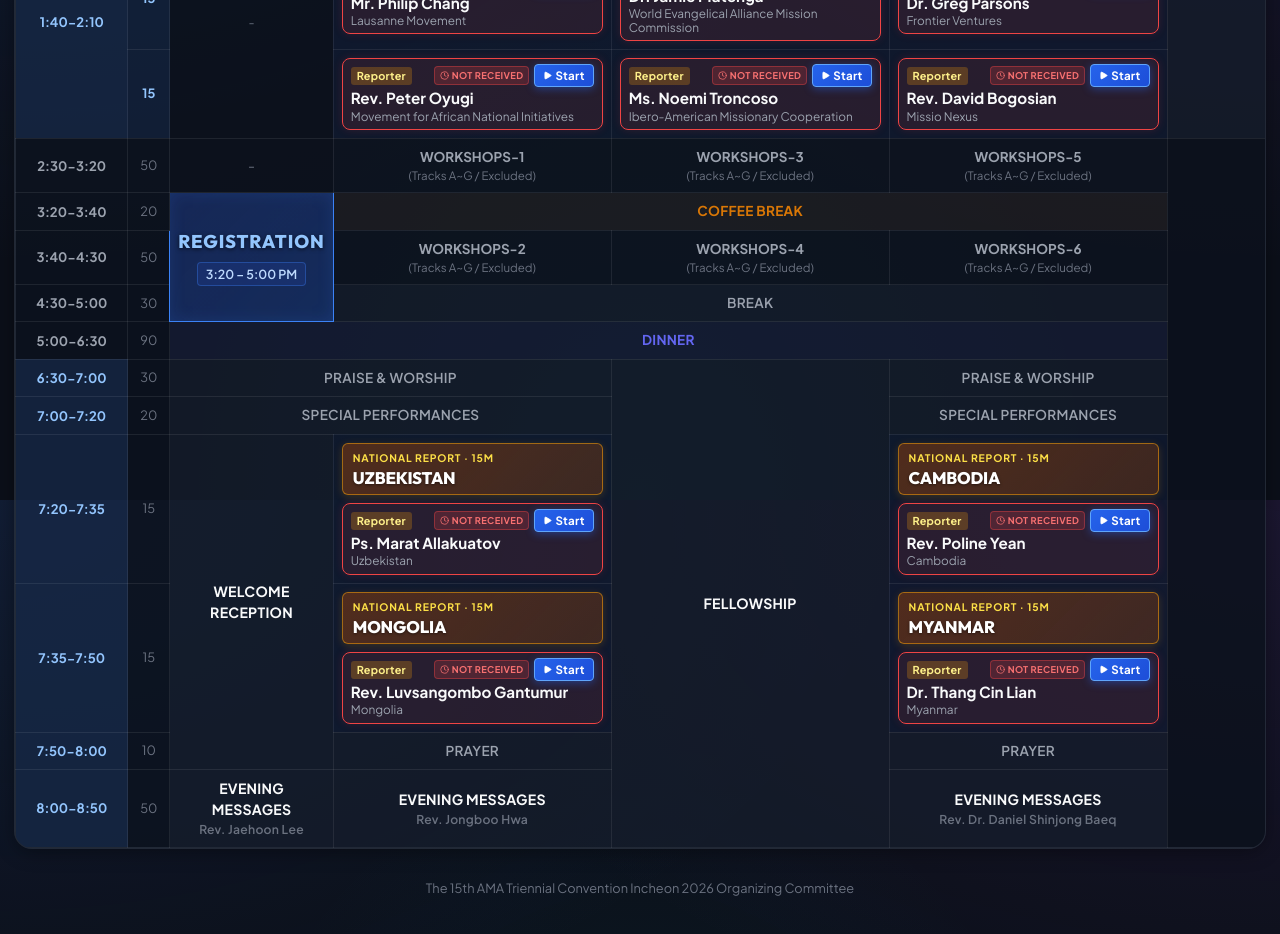
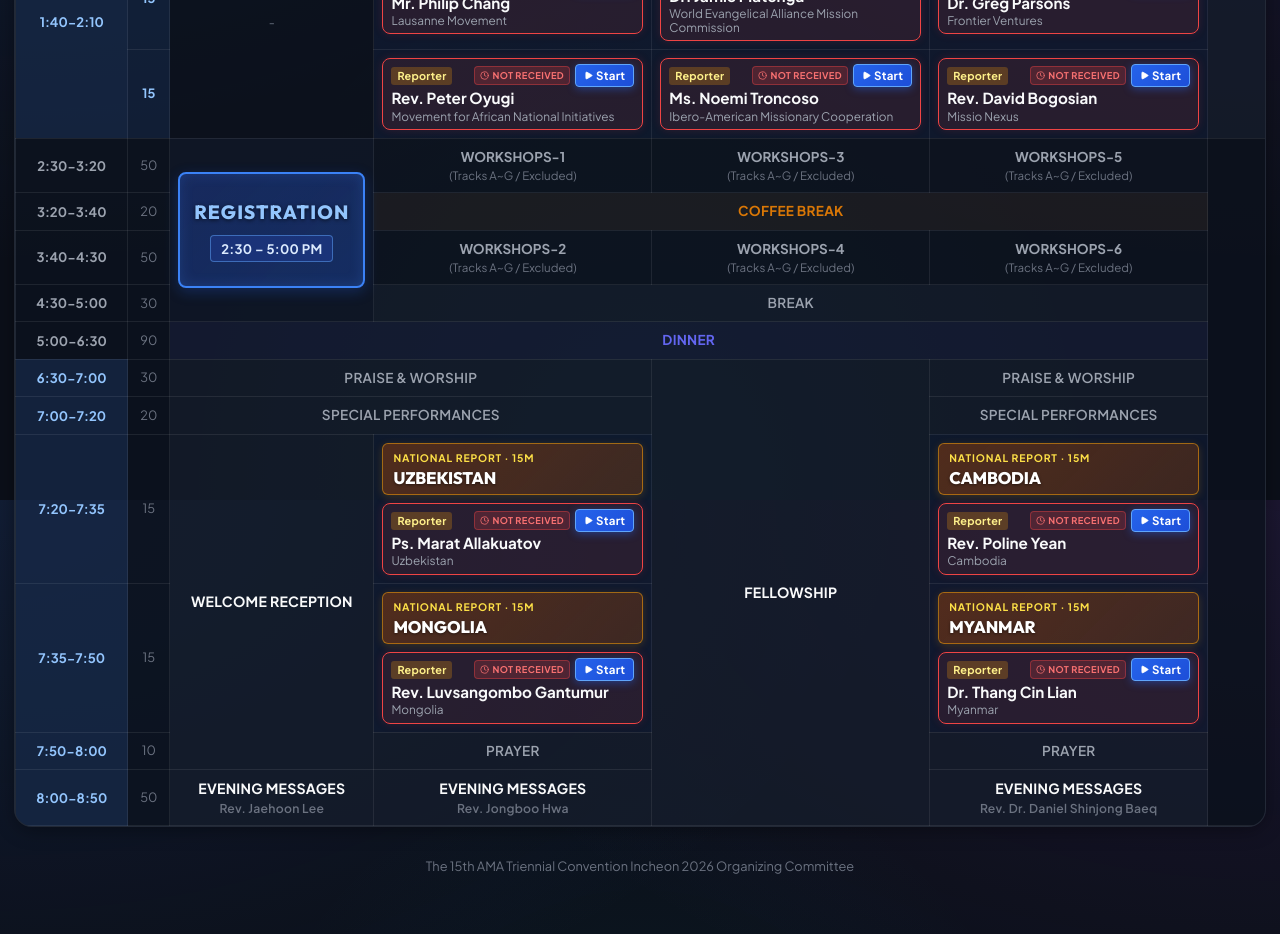
Before and after one commit to songh3ok/ama2026-report-tracker, a React (Vite) app: page / in a window 1280 px wide. Shown: the part 1100-2034 px from the top of the page. Built offline with nearby package versions, Linux system fonts and the light colour scheme.

Commit message:
fix(timetable): expand Registration to span 2:30-5:00 PM with fully enclosed border box

```diff
--- a/src/App.css
+++ b/src/App.css
@@ -789,40 +789,45 @@
 
 /* Day 1 (Mon): Afternoon Registration Block */
 .cell-registration-block {
-  background: linear-gradient(135deg, rgba(30, 58, 138, 0.5) 0%, rgba(37, 99, 235, 0.28) 100%);
-  border: 1.5px solid #3b82f6 !important;
+  background: rgba(15, 23, 42, 0.4);
+  border: 1px solid var(--border-color);
   color: #ffffff;
   text-align: center;
   vertical-align: middle;
-  padding: 16px 10px;
-  box-shadow: inset 0 0 16px rgba(59, 130, 246, 0.15);
+  padding: 10px 8px;
 }
 
-.registration-content {
+.registration-box {
+  background: linear-gradient(135deg, rgba(30, 58, 138, 0.55) 0%, rgba(37, 99, 235, 0.3) 100%);
+  border: 2px solid #3b82f6;
+  border-radius: 8px;
+  padding: 24px 14px;
+  box-shadow: 0 4px 14px rgba(37, 99, 235, 0.25), inset 0 0 14px rgba(59, 130, 246, 0.2);
   display: flex;
   flex-direction: column;
   align-items: center;
   justify-content: center;
-  gap: 6px;
+  gap: 8px;
 }
 
 .registration-main-title {
-  font-size: 1.15rem;
+  font-size: 1.2rem;
   font-weight: 800;
-  letter-spacing: 0.05em;
+  letter-spacing: 0.06em;
   color: #93c5fd;
   text-shadow: 0 1px 4px rgba(0, 0, 0, 0.7);
   font-family: var(--font-heading);
 }
 
 .registration-sub-time {
-  font-size: 0.78rem;
-  font-weight: 600;
-  color: #bfdbfe;
-  background: rgba(30, 58, 138, 0.4);
-  padding: 2px 8px;
+  font-size: 0.82rem;
+  font-weight: 700;
+  color: #dbeafe;
+  background: rgba(30, 58, 138, 0.6);
+  padding: 3px 10px;
   border-radius: 4px;
-  border: 1px solid rgba(59, 130, 246, 0.35);
+  border: 1px solid rgba(96, 165, 250, 0.5);
+  letter-spacing: 0.02em;
 }
 
 .tt-speakers-pair {
--- a/src/components/TimetableGrid.jsx
+++ b/src/components/TimetableGrid.jsx
@@ -330,7 +330,13 @@ export function TimetableGrid({
             <tr className="tt-row-workshops">
               <td className="cell-time">2:30-3:20</td>
               <td className="cell-min">50</td>
-              <td className="cell-muted">-</td>
+              {/* Day 1 (Mon): REGISTRATION (2:30 - 5:00 PM, spans 4 afternoon rows) */}
+              <td className="cell-registration-block" rowSpan={4}>
+                <div className="registration-box">
+                  <div className="registration-main-title">REGISTRATION</div>
+                  <div className="registration-sub-time">2:30 – 5:00 PM</div>
+                </div>
+              </td>
               <td className="cell-workshop-notice">
                 <div className="ws-title">WORKSHOPS-1</div>
                 <div className="ws-note">(Tracks A~G / Excluded)</div>
@@ -350,13 +356,7 @@ export function TimetableGrid({
             <tr className="tt-row-break">
               <td className="cell-time">3:20-3:40</td>
               <td className="cell-min">20</td>
-              {/* Day 1 (Mon): REGISTRATION (3:20 - 5:00 PM) */}
-              <td className="cell-registration-block" rowSpan={3}>
-                <div className="registration-content">
-                  <div className="registration-main-title">REGISTRATION</div>
-                  <div className="registration-sub-time">3:20 – 5:00 PM</div>
-                </div>
-              </td>
+              {/* Mon covered by rowSpan={4} */}
               <td colSpan={3} className="cell-static text-coffee">
                 COFFEE BREAK
               </td>
```
